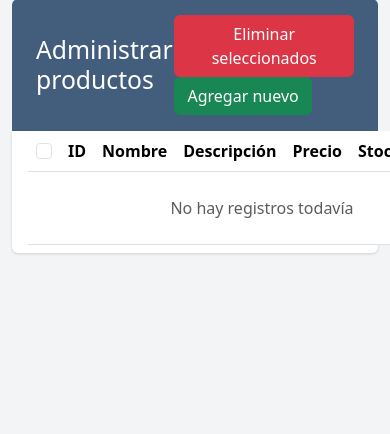
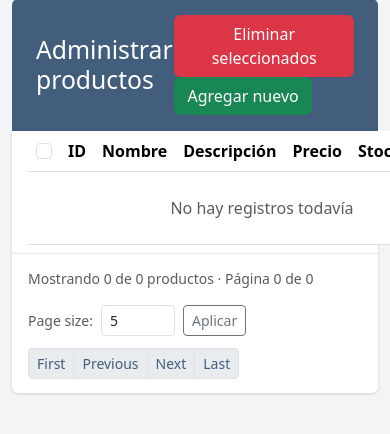
Before and after one commit to fernando-polanco/arquitecturas-de-software, a Spring Boot app: page /productos in a window 390 px wide; the page is wider, and only the part inside the window is pictured. Shown: the part 177-611 px from the top of that part. Run offline with Spring Boot 4, Linux system fonts and the light colour scheme; data that the repository does not hold is empty.

Commit message:
Agregados controles de paginación, page size y estilos en vista de productos

```diff
--- a/src/main/resources/static/css/estilos.css
+++ b/src/main/resources/static/css/estilos.css
@@ -16,8 +16,60 @@ body {
     box-shadow: 0 1px 3px rgba(0, 0, 0, 0.15);
 }
 
+.tabla-contenedor.tabla-con-paginacion {
+    border-radius: 0;
+}
+
 .tabla-contenedor.p-4 {
     padding: 24px;
+}
+
+.paginacion-contenedor {
+    background-color: white;
+    border-top: 1px solid #e5e7eb;
+    padding: 14px 16px;
+    border-radius: 0 0 6px 6px;
+    box-shadow: 0 1px 3px rgba(0, 0, 0, 0.15);
+    display: flex;
+    flex-wrap: wrap;
+    justify-content: space-between;
+    align-items: center;
+    gap: 12px;
+}
+
+.paginacion-resumen {
+    display: flex;
+    flex-wrap: wrap;
+    align-items: center;
+    gap: 16px;
+}
+
+.page-size-form {
+    display: flex;
+    align-items: center;
+    gap: 8px;
+}
+
+.page-size-input {
+    width: 74px;
+}
+
+.paginacion-contenedor .page-link {
+    color: #435d7d;
+}
+
+.paginacion-contenedor .page-item.active .page-link {
+    background-color: #435d7d;
+    border-color: #435d7d;
+    color: white;
+}
+
+.paginacion-contenedor .page-link:hover {
+    color: #344a63;
+}
+
+.paginacion-contenedor .page-item.active .page-link:hover {
+    color: white;
 }
 
 
@@ -200,4 +252,9 @@ body {
         flex: 1;
         text-align: center;
     }
+
+    .paginacion-contenedor {
+        flex-direction: column;
+        align-items: flex-start;
+    }
 }
--- a/src/main/resources/static/js/productos.js
+++ b/src/main/resources/static/js/productos.js
@@ -1,11 +1,13 @@
 const seleccionarTodos = document.getElementById('seleccionarTodos');
 const casillas = document.querySelectorAll('.casilla-fila');
 
+if (seleccionarTodos) {
     seleccionarTodos.addEventListener('change', () => {
         casillas.forEach((c) => {
             c.checked = seleccionarTodos.checked;
         });
     });
+}
 
 const modal = document.getElementById('modalConfirmacion');
 const mensajeModal = document.getElementById('modalMensaje');
@@ -44,6 +46,7 @@ document.querySelectorAll('.btn-eliminar-uno').forEach((boton) => {
     });
 });
 
+if (btnEliminarSeleccionados) {
     btnEliminarSeleccionados.addEventListener('click', (e) => {
         const marcadas = document.querySelectorAll(
             '.casilla-fila:checked'
@@ -58,11 +61,15 @@ btnEliminarSeleccionados.addEventListener('click', (e) => {
             );
         }
     });
+}
 
+if (btnCancelar) {
     btnCancelar.addEventListener('click', () => {
         cerrarModal();
     });
+}
 
+if (btnConfirmar) {
     btnConfirmar.addEventListener('click', () => {
         if (botonPendiente) {
             // Ejecutar el formulario utilizando
@@ -70,13 +77,16 @@ btnConfirmar.addEventListener('click', () => {
             formLista.requestSubmit(botonPendiente);
         }
     });
+}
 
 // Cerrar si se da clic afuera del modal
+if (modal) {
     modal.addEventListener('click', (e) => {
         if (e.target === modal) {
             cerrarModal();
         }
     });
+}
 
 const mensajes = document.querySelectorAll(
     '.alert-success, .alert-danger'
@@ -95,3 +105,15 @@ mensajes.forEach((mensaje) => {
         }, 200);
     }, 3000);
 });
+
+const inputPageSize = document.getElementById('pageSize');
+
+if (inputPageSize) {
+    inputPageSize.addEventListener('invalid', () => {
+        inputPageSize.setCustomValidity('El tamaño de página debe ser un entero entre 1 y 100.');
+    });
+
+    inputPageSize.addEventListener('input', () => {
+        inputPageSize.setCustomValidity('');
+    });
+}
--- a/src/main/resources/templates/productos/lista.html
+++ b/src/main/resources/templates/productos/lista.html
@@ -15,6 +15,8 @@
 
     <form th:action="@{/productos}" method="get" class="busqueda-form">
         <div class="busqueda-contenedor">
+            <input type="hidden" name="page" value="1">
+            <input type="hidden" name="size" th:value="${pageSize}">
             <input
                     type="search"
                     id="buscarNombre"
@@ -28,13 +30,16 @@
                 Buscar
             </button>
 
-            <a th:href="@{/productos}" class="btn-limpiar">
+            <a th:href="@{/productos(size=${pageSize})}" class="btn-limpiar">
                 Limpiar
             </a>
         </div>
     </form>
 
     <form id="formLista" th:action="@{/productos/eliminar-seleccionados}" method="post">
+        <input type="hidden" name="page" th:value="${currentPage > 0 ? currentPage : 1}">
+        <input type="hidden" name="size" th:value="${pageSize}">
+        <input type="hidden" name="nombre" th:if="${nombreBuscado != null}" th:value="${nombreBuscado}">
 
         <div class="barra-superior d-flex justify-content-between align-items-center">
             <h2 class="m-0">Administrar productos</h2>
@@ -46,7 +51,7 @@
             </div>
         </div>
 
-        <div class="tabla-contenedor">
+        <div class="tabla-contenedor tabla-con-paginacion">
             <table class="table table-hover align-middle m-0">
                 <thead>
                 <tr>
@@ -84,6 +89,83 @@
             </table>
         </div>
     </form>
+
+    <div class="paginacion-contenedor">
+        <div class="paginacion-resumen">
+            <div class="paginacion-info text-muted small">
+                <span th:if="${totalElements > 0}"
+                      th:text="|Mostrando ${startItem}–${endItem} de ${totalElements} producto(s) · Página ${currentPage} de ${totalPages}|">
+                </span>
+                <span th:if="${totalElements == 0}">
+                    Mostrando 0 de 0 productos · Página 0 de 0
+                </span>
+            </div>
+
+            <form id="formPageSize" th:action="@{/productos}" method="get" class="page-size-form">
+                <input type="hidden" name="page" value="1">
+                <input type="hidden" name="nombre" th:if="${nombreBuscado != null}" th:value="${nombreBuscado}">
+                <label for="pageSize" class="form-label m-0 small text-muted">Page size:</label>
+                <input type="number"
+                       id="pageSize"
+                       name="size"
+                       class="form-control form-control-sm page-size-input"
+                       th:min="${minPageSize}"
+                       th:max="${maxPageSize}"
+                       step="1"
+                       required
+                       th:value="${pageSize}">
+                <button type="submit" class="btn btn-sm btn-outline-secondary">Aplicar</button>
+            </form>
+        </div>
+
+        <nav aria-label="Paginación de productos">
+            <ul class="pagination pagination-sm mb-0">
+                <li class="page-item" th:classappend="${isFirst} ? 'disabled'">
+                    <a class="page-link"
+                       th:href="@{/productos(page=1, size=${pageSize}, nombre=${nombreBuscado})}"
+                       th:tabindex="${isFirst} ? '-1' : null"
+                       th:aria-disabled="${isFirst} ? 'true' : null"
+                       aria-label="Primera página">First</a>
+                </li>
+
+                <li class="page-item" th:classappend="${!hasPrevious} ? 'disabled'">
+                    <a class="page-link"
+                       th:href="@{/productos(page=${currentPage > 1 ? currentPage - 1 : 1}, size=${pageSize}, nombre=${nombreBuscado})}"
+                       th:tabindex="${!hasPrevious} ? '-1' : null"
+                       th:aria-disabled="${!hasPrevious} ? 'true' : null"
+                       aria-label="Página anterior">Previous</a>
+                </li>
+
+                <li class="page-item"
+                    th:each="item : ${pageItems}"
+                    th:classappend="${item.ellipsis} ? 'disabled' : (${item.active} ? 'active' : '')">
+                    <span class="page-link" th:if="${item.ellipsis}" aria-hidden="true">&hellip;</span>
+                    <a class="page-link"
+                       th:if="${!item.ellipsis}"
+                       th:href="@{/productos(page=${item.pageNumber}, size=${pageSize}, nombre=${nombreBuscado})}"
+                       th:text="${item.pageNumber}"
+                       th:aria-current="${item.active} ? 'page' : null">1</a>
+                </li>
+
+                <li class="page-item" th:classappend="${!hasNext} ? 'disabled'">
+                    <a class="page-link"
+                       th:href="@{/productos(page=${hasNext ? currentPage + 1 : totalPages}, size=${pageSize}, nombre=${nombreBuscado})}"
+                       th:tabindex="${!hasNext} ? '-1' : null"
+                       th:aria-disabled="${!hasNext} ? 'true' : null"
+                       aria-label="Página siguiente">Next</a>
+                </li>
+
+                <li class="page-item" th:classappend="${isLast} ? 'disabled'">
+                    <a class="page-link"
+                       th:href="@{/productos(page=${totalPages > 0 ? totalPages : 1}, size=${pageSize}, nombre=${nombreBuscado})}"
+                       th:tabindex="${isLast} ? '-1' : null"
+                       th:aria-disabled="${isLast} ? 'true' : null"
+                       aria-label="Última página">Last</a>
+                </li>
+            </ul>
+        </nav>
+    </div>
+
     <div id="modalConfirmacion" class="modal-overlay" aria-hidden="true">
 
         <div class="modal-contenido" role="dialog"
```
Lines whose indentation alone changed are shown as unchanged.
